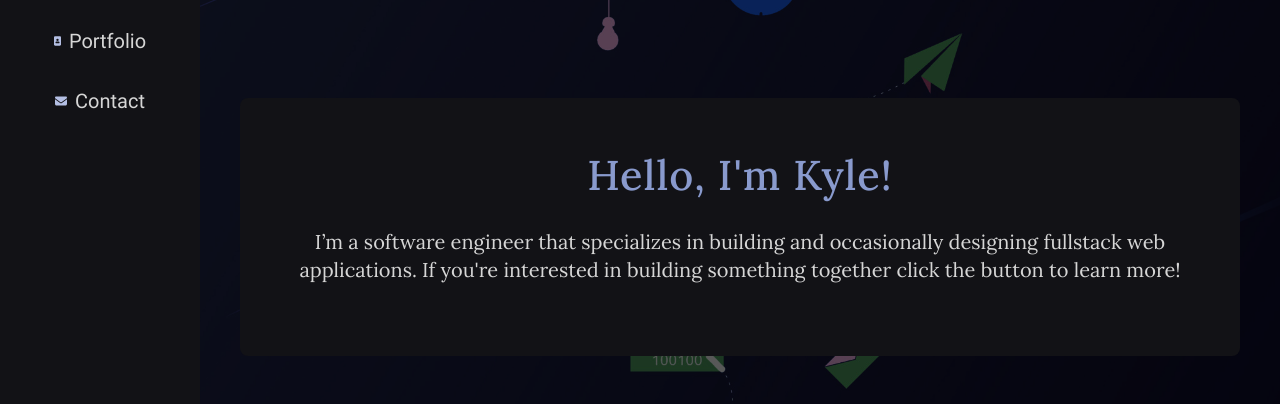
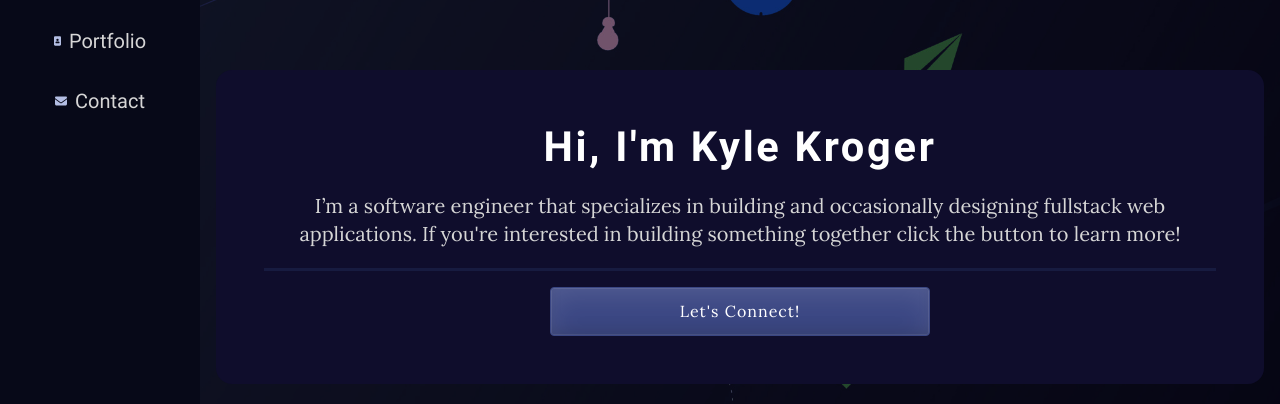
Before and after one commit to Kyle-Kroger/my-portfolio, a React (Create React App) app: page / in a window 1280 px wide. Shown: the part 173-577 px from the top of the page. Built offline with nearby package versions, Linux system fonts and the light colour scheme.

Commit message:
update slight changes to herotext layout

```diff
--- a/src/components/banner/HeroImage.js
+++ b/src/components/banner/HeroImage.js
@@ -68,7 +68,7 @@ const Overlay = styled.div`
   width: 100%;
   top: 0;
   left: 0;
-  background: rgba(0, 0, 0, 0.65);
+  background: rgba(0, 0, 0, 0.55);
 `;
 
 export default HeroImage;
--- a/src/components/banner/HeroText.js
+++ b/src/components/banner/HeroText.js
@@ -3,7 +3,7 @@ import { animations, helpers } from "../../styles";
 import { StyledButton } from "../ui";
 
 const HEADER_TEXT = [
-  "Hello, I'm Kyle!",
+  "Hi, I'm Kyle Kroger",
   "Looking to establish a web presence?",
   "I would love to help you!",
   "Shoot me an email for a consultation",
@@ -13,13 +13,17 @@ const HEADER_TEXT = [
 const HeroText = ({ className, children }) => {
   return (
     <StyledWrapper className={className}>
+      {/* Needs a little headshot picture up here */}
       <h1>{HEADER_TEXT[0]}</h1>
       <p>
         I’m a software engineer that specializes in building and occasionally
         designing fullstack web applications. If you're interested in building
         something together click the button to learn more!
       </p>
-      {/* <StyledButton width="fit-content">Let's Connect!</StyledButton> */}
+      <Divider />
+      <StyledButton href="#v" width="40%">
+        Let's Connect!
+      </StyledButton>
     </StyledWrapper>
   );
 };
@@ -30,25 +34,34 @@ const StyledWrapper = styled.section`
   justify-content: center;
   align-items: center;
   text-align: center;
-  max-width: 1000px;
-  font-family: "Lora", serif;
-  background-color: var(--sidebar-color);
+  max-width: 1150px;
+  font-family: "Roboto", sans-serif;
+  background-color: #0f0d2c;
   padding: 3rem;
-  border-radius: var(--radius-small);
+  border-radius: var(--radius-large);
   animation: ${animations.fadeIn} 2s ease-in-out 500ms;
   animation-fill-mode: forwards;
 
   transition: all 400ms;
 
   h1 {
-    color: var(--color-primary-200);
+    letter-spacing: 0.065em;
   }
 
   p {
-    margin: var(--spacing-lg) 0;
+    font-family: "lora", serif;
+    margin: var(--spacing-md) 0;
     font-size: var(--fz-lg);
     color: var(--color-grey-100);
   }
 `;
 
+const Divider = styled.div`
+  width: 100%;
+  height: 3px;
+  background-color: var(--color-primary-700);
+  margin-top: 4px;
+  margin-bottom: var(--spacing-md);
+`;
+
 export default HeroText;
--- a/src/components/ui/StyledButton.js
+++ b/src/components/ui/StyledButton.js
@@ -13,6 +13,8 @@ const StyledButton = styled.a`
   border: 1px solid var(--color-primary-300);
   padding: var(--spacing-sm) var(--spacing-xl);
   width: ${(p) => (p.width ? p.width : "100%")};
+
+  transition: all 200ms ease-in-out;
 
   box-shadow: inset 0 -0.6em 1em -0.35em rgba(0, 0, 0, 0.17),
     inset 0 0.6em 2em -0.3em rgba(255, 255, 255, 0.15),
--- a/src/styles/GlobalStyle.js
+++ b/src/styles/GlobalStyle.js
@@ -31,9 +31,9 @@ const GlobalStyle = createGlobalStyle`
     font-size: clamp(
       1.5rem,
       2vw + 1rem,
-      3rem
+      3.5rem
     );
-    font-weight: 500;
+    font-weight: 700;
   }
 
   h2 {
--- a/src/styles/variables.globals.js
+++ b/src/styles/variables.globals.js
@@ -49,7 +49,7 @@ const variables = css`
 
     --color-text-highlight: #ffd780;
 
-    --sidebar-color: var(--color-grey-900);
+    --sidebar-color: hsl(230, 57%, 6%);
     --sidebar-text-color: hsl(0, 0%, 84%);
     --side-bar-text-faded: hsl(230, 15%, 52%);
     --main-color: var(--color-primary-A900);
```
